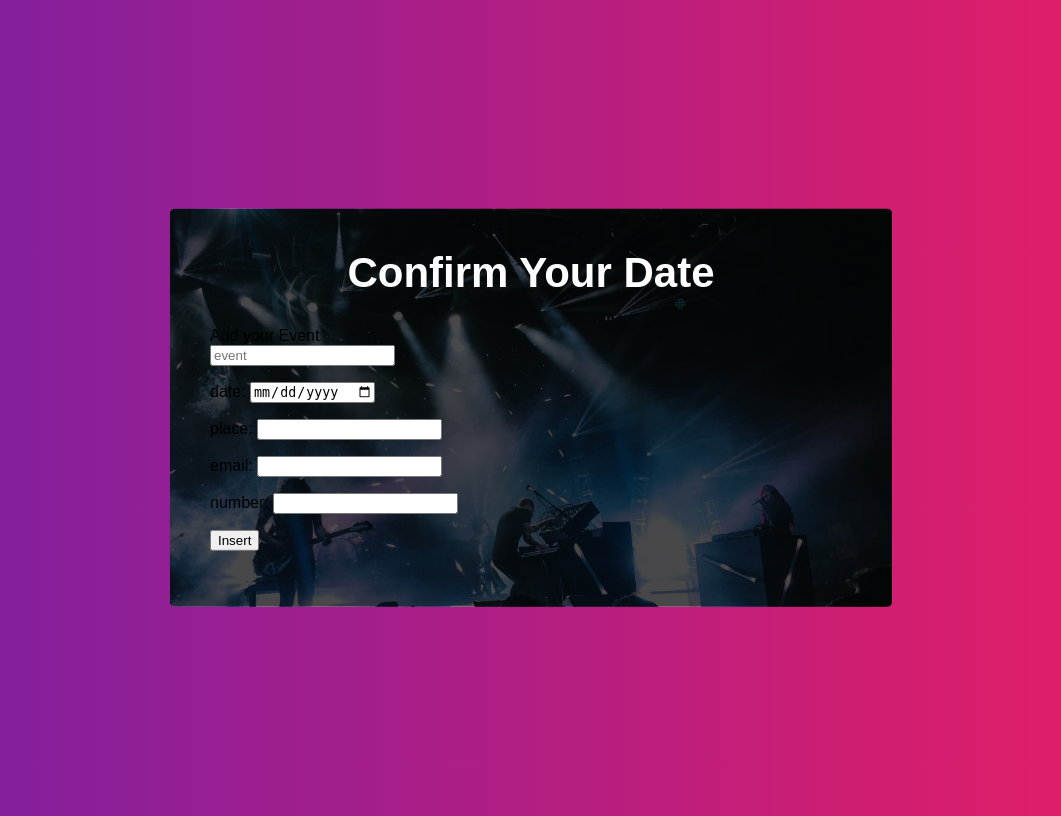
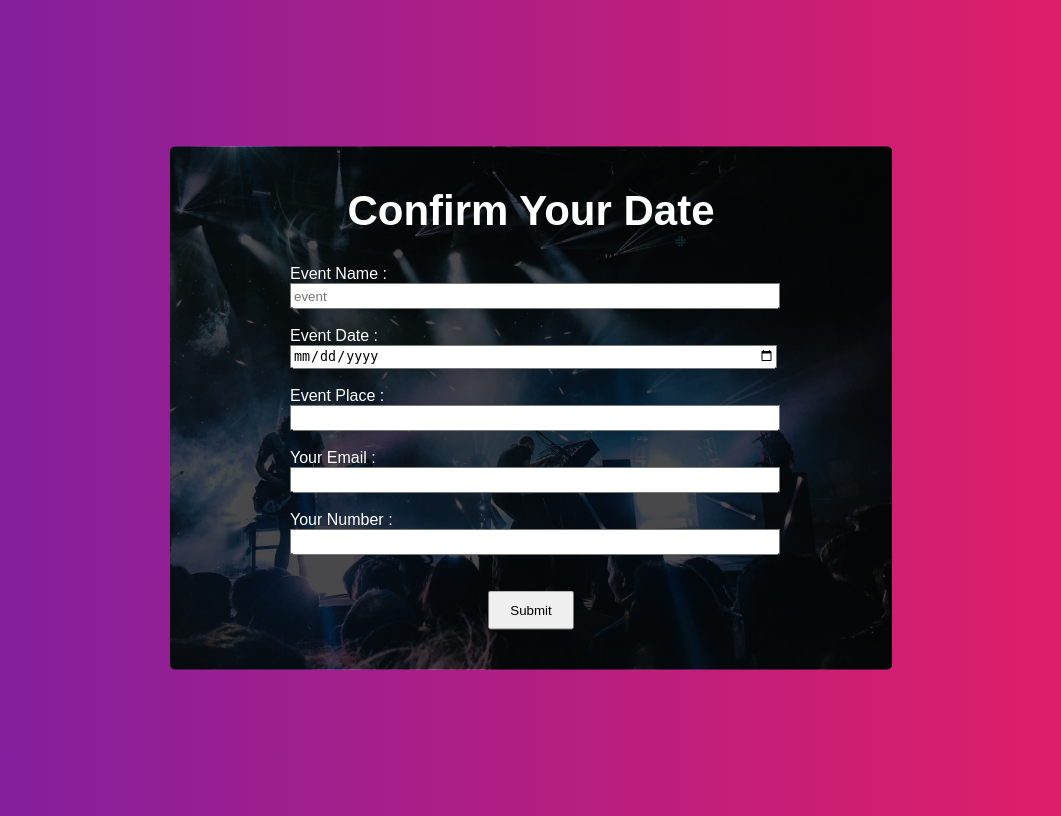
Before and after one commit to talam159/SE_LAB_PROJECT, a PHP site: page /book.php in a window 1280 px wide. Shown: the whole page, without its empty margins (109-1170 px from the left). Run offline with PHP 8.4, Linux system fonts and the light colour scheme.

Commit message:
booking style changed

```diff
--- a/book.php
+++ b/book.php
@@ -7,6 +7,26 @@
     <link rel="stylesheet" href="book.css">
     <title>Document</title>
 </head>
+
+<style>
+    .style_add{
+        margin-left: 80px;
+        margin-right: 80px;
+    }
+    .colord{
+        color: white;
+    }
+    .submit_button{
+        padding: 10px 20px;
+    }
+    .field{
+        width:100%;
+        height: 20px;
+    }
+    .middle_align{
+        text-align:center;
+    }
+</style>
 <body>
 
 
@@ -18,20 +38,24 @@
                     <div class="form-header">
                         <h1>Confirm Your Date</h1>
                     </div>
+                    <div class="style_add">
                     <form method=get action=booking.php>
-                        <label for="event">Add your Event</label>  <br>
-                        <input type=text name=event placeholder= "event"> <br>
-                        <p>
-                        date: <input type=date name=date> <br>
-                        <p>
-                        place: <input type=text name=place> <br>
-                        <p>
-                        email: <input type=text name=email> <br>
-                        <p>
-                        number: <input type=text name=number> <br>
-                        <p>
-                        <input type=submit value=Insert>
+                        <label for="event"><span class="colord">Event Name :</span></label>  <br>
+                        <input  class="field" type=text name=event placeholder= "event"> <br>
+                        <br>
+                        <span class="colord">Event Date :</span> <br> <input class="field" type=date name=date> <br>
+                        <br>
+                        <span class="colord"> Event Place :</span> <br> <input class="field" type=text name=place> <br>
+                        <br>
+                        <span class="colord"> Your Email :</span> <br> <input class="field" type=text name=email> <br>
+                        <br>
+                        <span class="colord"> Your Number :</span> <br> <input class="field" type=text name=number> <br>
+                        <br><br>
+                        <div class="middle_align">
+                            <input class="submit_button" type=submit value=Submit >
+                        </div>
                     </form>
+                    </div>
                 </div>
             </div>
         </div>
```
Also changed, not shown: status.php (+12 -0 lines).
